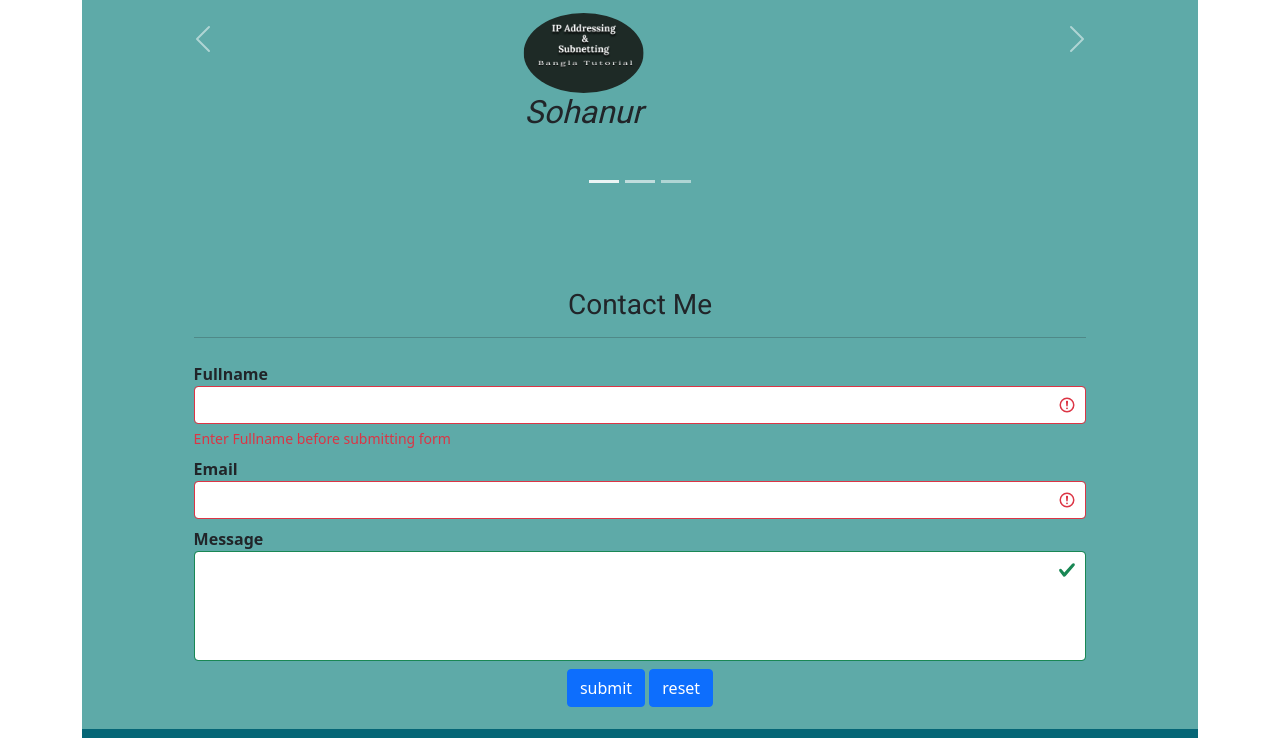
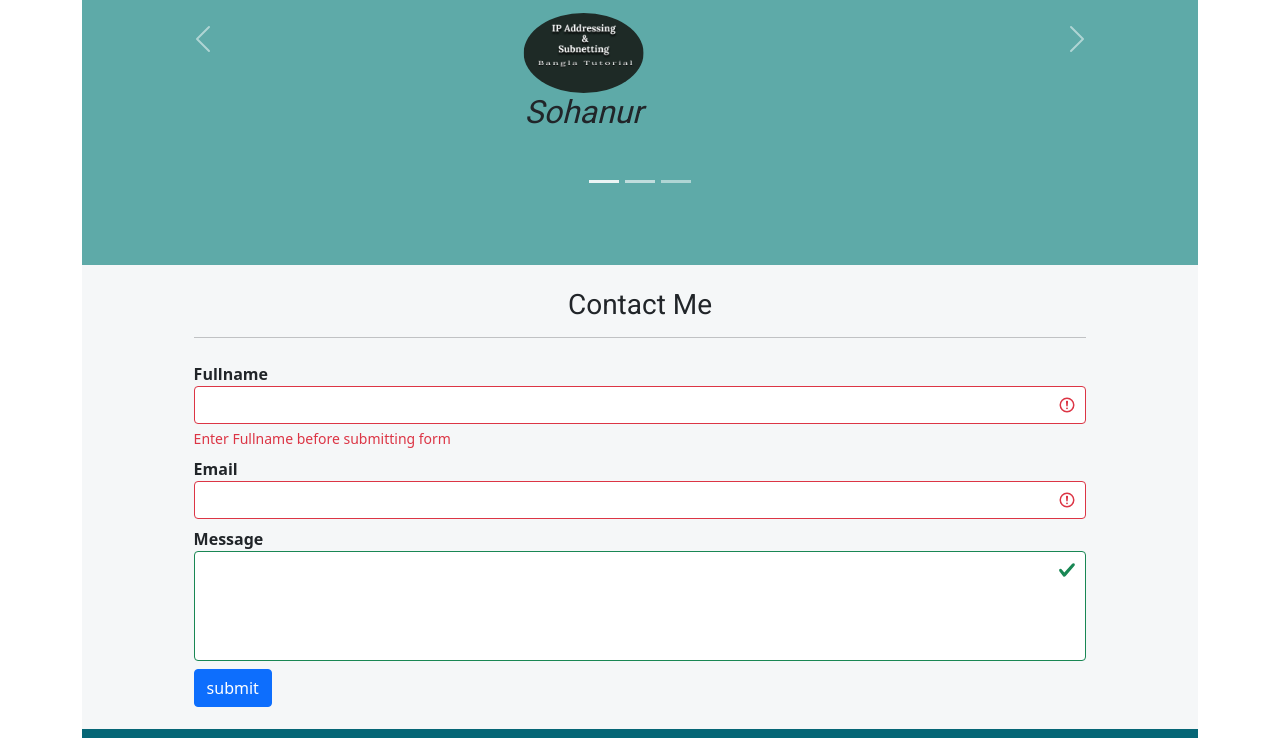
Before and after one commit to sohan065/portfolio, a plain HTML site: page index.html in a window 1280 px wide. Shown: the part 2831-3569 px from the top of the page. Drawn offline with nearby package versions, Linux system fonts and the light colour scheme.

Commit message:
contact form background color change and submit button possition change

```diff
--- a/index.html
+++ b/index.html
@@ -453,9 +453,8 @@
                     class="form-control"></textarea>
                 </div>
 
-                <div class="form-group text-center mt-2">
+                <div class="form-group text-left mt-2">
                   <input type="submit" value="submit" class="btn btn-primary" />
-                  <input type="reset" value="reset" class="btn btn-primary" />
                 </div>
               </form>
             </div>
--- a/style.css
+++ b/style.css
@@ -142,7 +142,7 @@ header {
 /* contact start */
 #contact {
   padding: 2% 10%;
-  background: #5eaaa8;
+  background: #f4f6f7dc;
 }
 .form-group label {
   margin-bottom: 0;
```
